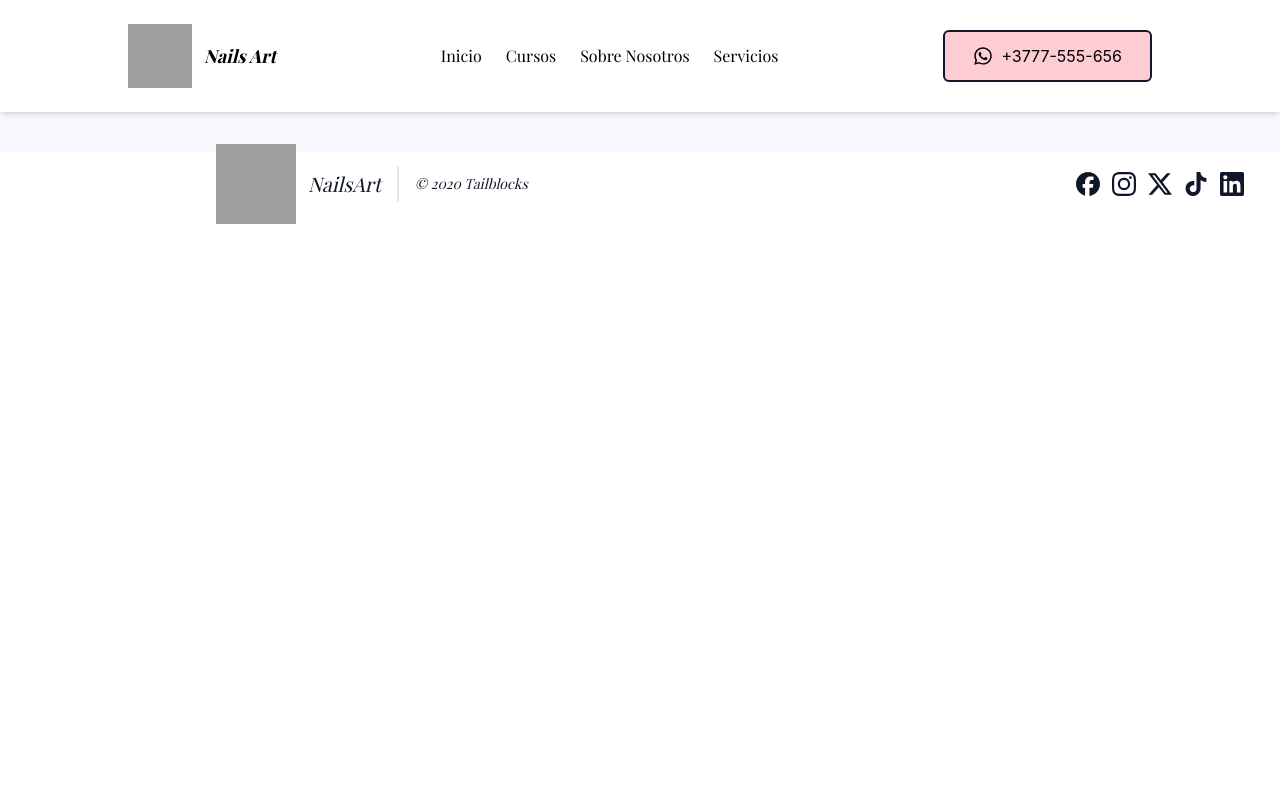
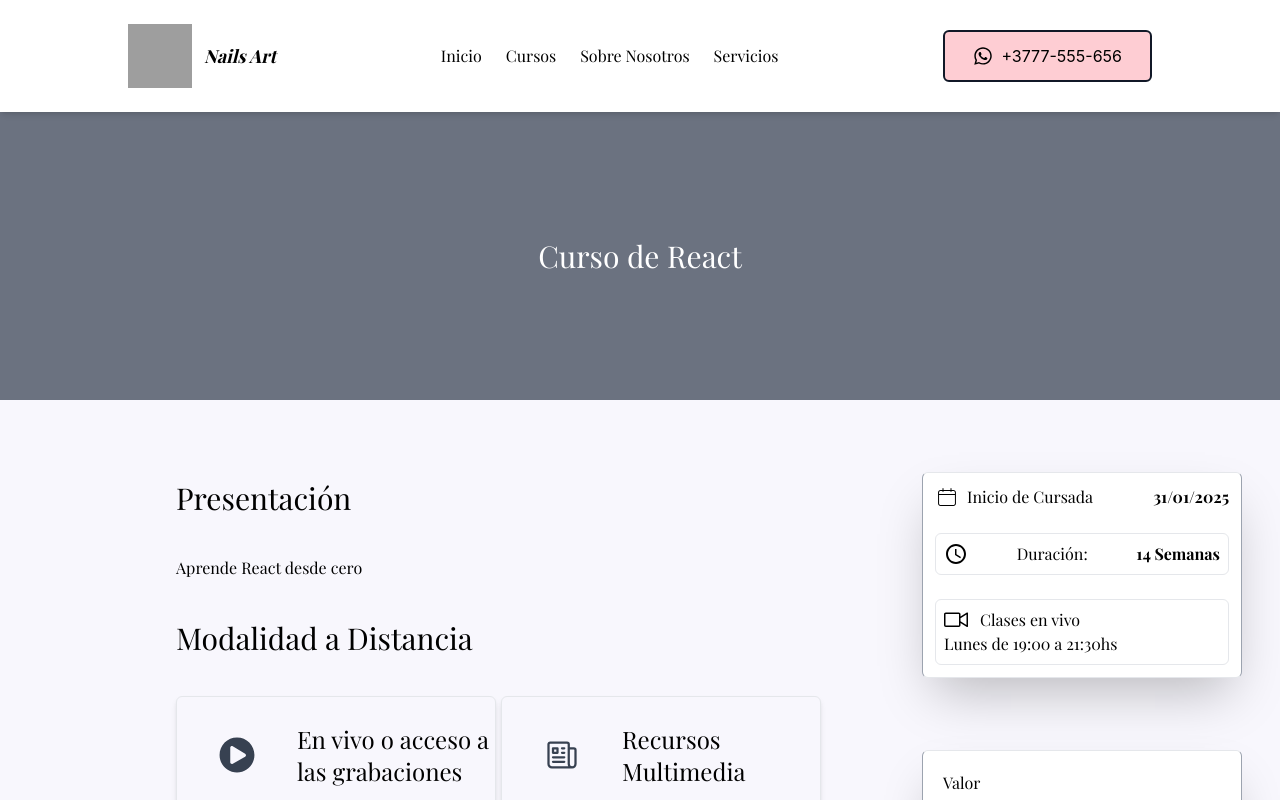
Before and after one commit to miguegomez2706/Manicure, a React (Vite) app in the folder Manicura/: page /infocurso/1 in a window 1280 px wide. Shown: the top 800 px of the page. Built offline with nearby package versions, Linux system fonts and the light colour scheme; grey boxes are pictures that could not be loaded.

Commit message:
Lista curso modificado ahora cada curso entra a su propia info

```diff
--- a/Manicura/src/App.jsx
+++ b/Manicura/src/App.jsx
@@ -23,12 +23,12 @@ function App() {
         <Routes>
           <Route path="/" element={<HomePage />} />
           <Route path="/cursos" element={<ListCurso />} />
+          <Route path="/infocurso/:id" element={<InfoCurso />} />
           <Route path="/salon" element={<SalonPage />} />
-          <Route path="/Turnos" element={<Turnos />} />
-          <Route path="/Reserva" element={<Reserva />} />
-          <Route path="/InfoCurso" element={<InfoCurso />} />
-          <Route path="/Confirm" element={<Confirm />} />
-          <Route path="/Modal" element={<ModalConsulta />} />
+          <Route path="/turnos" element={<Turnos />} />
+          <Route path="/reserva" element={<Reserva />} />
+          <Route path="/confirm" element={<Confirm />} />
+          <Route path="/modal" element={<ModalConsulta />} />
         </Routes>
         <Footer />
       </div>
@@ -37,4 +37,3 @@ function App() {
 }
 
 export default App;
-//        <Route path="/Modal" element={<ModalConsulta />} />
--- a/Manicura/src/assets/dataStore/index.js
+++ b/Manicura/src/assets/dataStore/index.js
@@ -55,31 +55,37 @@ const imgs = [
 
 const contenidoCursos = [
   {
+    id: 0,
     title: "React: Buscador de Canciones - Renderizado condicional de datos",
     nameTeacher: "Romina Gomez",
     price: 34000,
   },
   {
+    id: 1,
     title: "React: Buscador de Canciones - Renderizado condicional de datos",
     nameTeacher: "Romina Gomez",
     price: 30000,
   },
   {
+    id: 2,
     title: "Introducción a la ética empresarial",
     nameTeacher: "Romina Gomez",
     price: 21000,
   },
   {
+    id: 3,
     title: "Curso gratuito de fotografía con smartphone",
     nameTeacher: "Romina Gomez",
     price: 14000,
   },
   {
+    id: 4,
     title: "E-commerce para principiantes",
     nameTeacher: "Romina Gomez",
     price: 11000,
   },
   {
+    id: 5,
     title: "Fotografía para Instagram",
     nameTeacher: "Romina Gomez",
     price: 20000,
--- a/Manicura/src/components/atoms/SalonComponent.jsx
+++ b/Manicura/src/components/atoms/SalonComponent.jsx
@@ -19,11 +19,11 @@ const SalonComponent = () => {
         </div>
       </div>
       <div className="relative order-1">
-        <div className="overflow-hidden">
+        <div className="overflow-hidden flex items-center justify-center">
           <img
             src={imgLocal}
             alt="Salon Image"
-            className="object-cover w-full p-10 h-150"
+            className="object-cover p-10 h-[1000px]"
           />
         </div>
       </div>
--- a/Manicura/src/components/cursos/Curso.jsx
+++ b/Manicura/src/components/cursos/Curso.jsx
@@ -3,7 +3,8 @@ import Btn from "../atoms/Btn";
 import { FaPlayCircle } from "react-icons/fa";
 import PropTypes from "prop-types";
 
-const Curso = ({ title, nameTeacher, price }) => {
+const Curso = ({ curso }) => {
+  const { id, title, nameTeacher, price } = curso;
   return (
     <div className="w-80 rounded-md border overflow-hidden ">
       <div className="relative group">
@@ -25,7 +26,7 @@ const Curso = ({ title, nameTeacher, price }) => {
           Precio: <span className="font-numeros font-bold">${price}</span>
         </div>
         <div className="flex justify-center mb-5">
-          <Btn text="Inscribete ahora!" to="/InfoCurso" />
+          <Btn text="Inscribete ahora!" to={`/infocurso/${id}`} />
         </div>
       </div>
     </div>
--- a/Manicura/src/components/molecules/commercial.jsx
+++ b/Manicura/src/components/molecules/commercial.jsx
@@ -22,7 +22,7 @@ const Commercial = () => {
           </p>
           <div className="w-[50%]">
             <Btn
-              to={"/Turnos"}
+              to={"/turnos"}
               textHoverColor="text-white"
               text="Ver Precios"
             />
--- a/Manicura/src/components/organisms/InfoCurso.jsx
+++ b/Manicura/src/components/organisms/InfoCurso.jsx
@@ -5,25 +5,66 @@ import { RiUserVoiceFill } from "react-icons/ri";
 import { CiCalendar } from "react-icons/ci";
 import { GoDeviceCameraVideo } from "react-icons/go";
 import BgWhiteCard from "../atoms/BgWhiteCard";
+import { useParams } from "react-router-dom";
 // import Btn from "../atoms/Btn";
 
-const InfoCurso = ({
-  titulo = "Diseños de Capi",
-  textPresentation = " Los preparados en las farmacias son aquellos elaborados en los laboratorios de las farmacias comunitarias y hospitalarias. Dentrode estos preparados, contamos con diferentes opciones: magistrales              y oficinales, los cuales comparten características en común perotambién presentan diferencias. En este curso, aprenderás un breverecorrido histórico y una introducción a los puntos másimportantes, para seguir por la legislación y las diferentesopciones de preparados. Luego conocerás las característicasedilicias, equipamiento y de materias primas además de los tiposde formas farmacéuticas a fabricar: estériles y no estériles. Por último, mediante la explicación del circuito de los preparadosmagistrales, comprenderás qué sucede desde que el paciente acudecon la receta, hasta que va a buscar su preparado. Si bien no esobligatoria la presencia de este tipo de laboratorios en lasfarmacias comunitarias, es útil para los auxiliares de farmaciatener una primera aproximación a las características generales de estos preparados, dado que las farmacias de todo el país pueden tener este tipo de laboratorios y los auxiliares pueden ayudar en algunas tareas al farmacéutico.",
-}) => {
+const InfoCurso = () => {
+  const { id } = useParams();
+
+  // Ejemplo de datos (puedes obtenerlos de una API o estado)
+  const cursos = [
+    {
+      id: 1,
+      nombre: "Curso de React",
+      descripcion: "Aprende React desde cero",
+      detalles: "Un curso completo sobre React JS.",
+    },
+    {
+      id: 2,
+      nombre: "Curso de Tailwind",
+      descripcion: "Domina Tailwind CSS",
+      detalles: "Apr  aprender Tailwind desde cero.",
+    },
+    {
+      id: 3,
+      nombre: "Curso de Tailwind",
+      descripcion: "Domina Tailwind CSS",
+      detalles: "Apr  aprender Tailwind desde cero.",
+    },
+    {
+      id: 4,
+      nombre: "Curso de Tailwind",
+      descripcion: "Domina Tailwind CSS",
+      detalles: "Apr  aprender Tailwind desde cero.",
+    },
+    {
+      id: 5,
+      nombre: "Curso de Tailwind",
+      descripcion: "Domina Tailwind CSS",
+      detalles: "Apr  aprender Tailwind desde cero.",
+    },
+  ];
+
+  const curso = cursos.find((curso) => curso.id === parseInt(id));
+
+  if (!curso) {
+    return <div className="text-center text-red-500">Curso no encontrado</div>;
+  }
   return (
     <div className="min-h-screen">
       <div className="bg-gray-500 h-72 text-white flex items-center justify-center px-5">
-        <h1 className="text-3xl text-center max-w-4xl">{titulo}</h1>
+        <h1 className="text-3xl text-center max-w-4xl">
+          {/*aca va el titulo*/}
+          {curso.nombre}
+        </h1>
       </div>
       <div className="mx-5 md:mx-44 grid grid-cols-1 lg:grid-cols-4 text-black mt-10 lg:gap-10">
         <div className="md:col-span-3 lg:pr-14 order-2">
           <div className="my-10">
             <h3 className="text-3xl mb-10">Presentación</h3>
             <p>
-              {/*
-               */}
-              {textPresentation}
+              {/*aca va la presentacion*/}
+              {curso.descripcion}
             </p>
           </div>
           <div>
@@ -58,11 +99,7 @@ const InfoCurso = ({
             </div>
             <div className="my-10">
               <h1 className="text-3xl mb-5">Objetivos generales</h1>
-              <p>
-                Comprender las características más importantes relacionadas con
-                los preparados elaborados en los laboratorios de las farmacias
-                comunitarias.
-              </p>
+              <p>{curso.detalles}</p>
             </div>
             <div className="my-10">
               <h1 className="text-3xl mb-5">Equipo docente</h1>
--- a/Manicura/src/components/organisms/ListCurso.jsx
+++ b/Manicura/src/components/organisms/ListCurso.jsx
@@ -21,13 +21,9 @@ const ListCurso = () => {
     >
       <h1 className="text-4xl py-10 ml-5 sm:ml-10 ">Cursos</h1>
       <div className="grid md:grid-cols-2 xl:grid-cols-3 py-5 sm:p-5 gap-7 justify-center">
-        {contenidoCursos.map((contenidoCurso, index) => (
-          <div key={index} className="flex justify-center">
-            <Curso
-              nameTeacher={contenidoCurso.nameTeacher}
-              title={contenidoCurso.title}
-              price={contenidoCurso.price}
-            />
+        {contenidoCursos.map((contenidoCurso) => (
+          <div key={contenidoCurso.id} className="flex justify-center">
+            <Curso key={contenidoCurso.id} curso={contenidoCurso} />
           </div>
         ))}
       </div>
```
